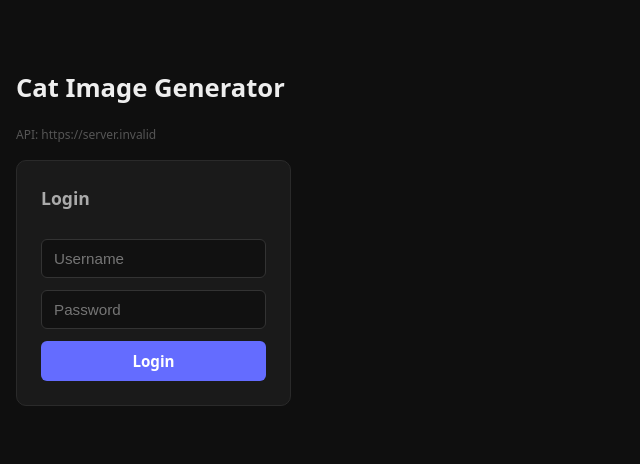
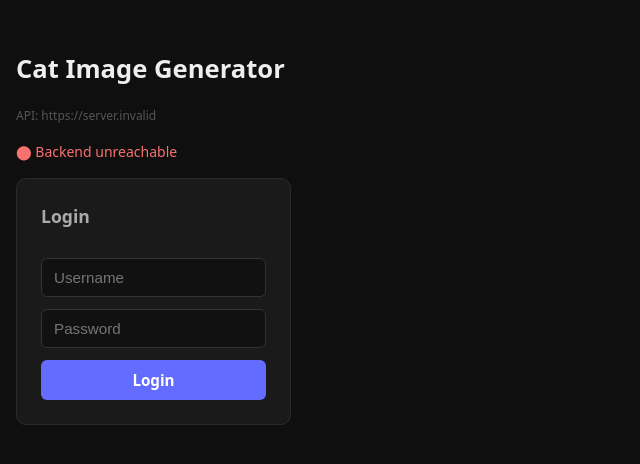
Before and after one commit to AntoineNaccache/cats-image-generator-ui, a React (Vite) app: page / in a window 1280 px wide. Shown: the part 160-624 px from the top of the page, without its empty margins (0-640 px from the left). Built offline with nearby package versions, Linux system fonts and the light colour scheme; no server answers.

Commit message:
add health check for backhend

```diff
--- a/src/App.css
+++ b/src/App.css
@@ -102,6 +102,15 @@ button.logout:hover {
   word-break: break-all;
 }
 
+.backend-status {
+  font-size: 0.8rem;
+  margin-bottom: 16px;
+}
+
+.backend-status.checking { color: #888; }
+.backend-status.ok { color: #4ade80; }
+.backend-status.error { color: #f87171; }
+
 .error {
   color: #f87171;
   font-size: 0.875rem;
--- a/src/App.tsx
+++ b/src/App.tsx
@@ -1,10 +1,18 @@
-import { useState } from 'react'
+import { useState, useEffect } from 'react'
 import './App.css'
 
 const API_URL = import.meta.env.VITE_API_URL || 'http://localhost:3000'
 
 function App() {
   const [token, setToken] = useState<string | null>(localStorage.getItem('token'))
+  const [backendStatus, setBackendStatus] = useState<'checking' | 'ok' | 'error'>('checking')
+
+  useEffect(() => {
+    fetch(`${API_URL}/health`)
+      .then(res => res.ok ? res.json() : Promise.reject())
+      .then(data => setBackendStatus(data.status === 'ok' ? 'ok' : 'error'))
+      .catch(() => setBackendStatus('error'))
+  }, [])
   const [username, setUsername] = useState('')
   const [password, setPassword] = useState('')
   const [catName, setCatName] = useState('')
@@ -69,6 +77,9 @@ function App() {
       <div className="container">
         <h1>Cat Image Generator</h1>
         {!import.meta.env.PROD && <p className="api-url">API: {API_URL}</p>}
+        <p className={`backend-status ${backendStatus}`}>
+          {backendStatus === 'checking' ? '⬤ Connecting...' : backendStatus === 'ok' ? '⬤ Backend connected' : '⬤ Backend unreachable'}
+        </p>
         <div className="card">
           <h2>Login</h2>
           <input
@@ -98,6 +109,9 @@ function App() {
         <button onClick={logout} className="logout">Logout</button>
       </div>
       {!import.meta.env.PROD && <p className="api-url">API: {API_URL}</p>}
+      <p className={`backend-status ${backendStatus}`}>
+        {backendStatus === 'checking' ? '⬤ Connecting...' : backendStatus === 'ok' ? '⬤ Backend connected' : '⬤ Backend unreachable'}
+      </p>
       <div className="card">
         <input placeholder="Cat name" value={catName} onChange={e => setCatName(e.target.value)} />
         <input placeholder="Age" type="number" value={catAge} onChange={e => setCatAge(e.target.value)} />
```
